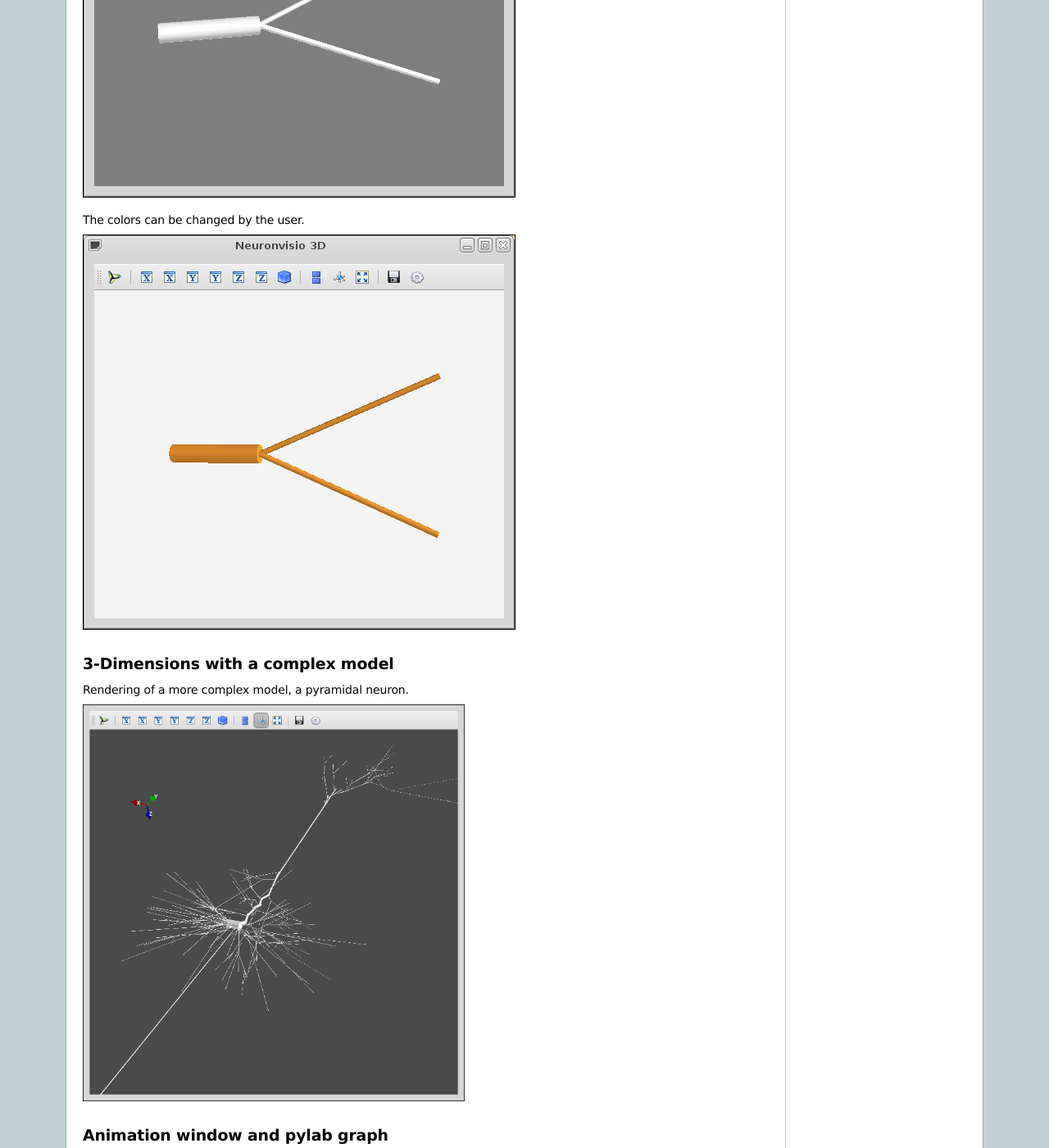
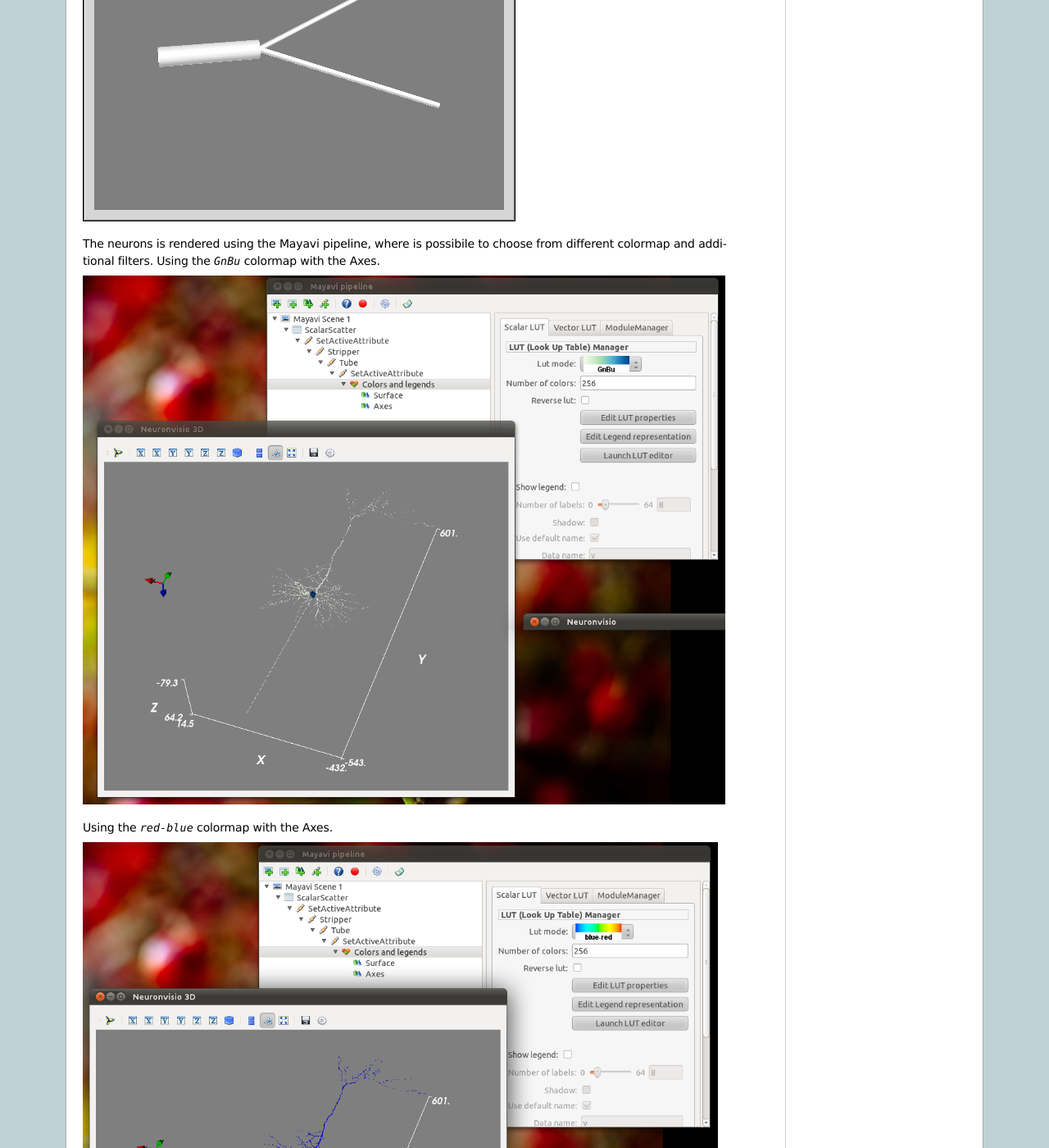
Before and after one commit to mattions/neuronvisio, a Sphinx documentation site: the page built from docs/screenshots.rst, in a window 1280 px wide and 1400 px high, scrolled down 1052 px. Shown: the whole window at 82% size. Built offline with Sphinx 7.4.7, drawn with Linux system fonts in a browser that asks for light colours; formulas are drawn with MathJax 3; the version number is read from the project's files by our own code.

Commit message:
Updated the docs, the screenshoots and added some new.

```diff
--- a/CHANGES.rst
+++ b/CHANGES.rst
@@ -9,6 +9,7 @@
 - Now it's faster. A lot faster
 - All the segments are plotted, not only the section. This is extremely helpful with geometrical reconstruct
   neurons and networks.
+- Updated the docs and the screenshots.
 
 0.5.2 -- 26 Jan 2011
 =====================
--- a/docs/gettingstarted.rst
+++ b/docs/gettingstarted.rst
@@ -64,7 +64,7 @@ Visualization
 
 To visualize you model after you loaded you have to click the Plot3d button.
 
-.. image:: images/Neuronvisio_Controls.png
+.. image:: images/Neuronvisio_Controls_Init_and_Run.png
 
 
 The 3D window will open showing your model:
@@ -98,7 +98,7 @@ To plot the simulation's results you first have to create a Vector
 For example if you are interested in the voltage you have to insert `v`
 in the 'Variable to record` and click `Create Vector`.
 
-.. image:: images/Neuronvisio_Controls_selecting_variable.png
+.. image:: images/Neuronvisio_Controls_Init_and_Run.png
 
 Run the simulation
 ------------------
--- a/docs/screenshots.rst
+++ b/docs/screenshots.rst
@@ -17,7 +17,7 @@ you the time of the NEURON_ simulator.
 You can change the `tstop`, the `dt` and the initial voltage from the GUI or
 the console.
 
-.. image:: images/Neuronvisio_Controls.png
+.. image:: images/Neuronvisio_Controls_Init_and_Run.png
 
 3-Dimensions with a simple model
 ================================
@@ -26,9 +26,17 @@ Rendering of a simple model with 3 section.
 
 .. image:: images/Simple_model.png
 
-The colors can be changed by the user.
+The neurons is rendered using the Mayavi pipeline, where is possibile to choose
+from different colormap and additional filters.
+Using the `GnBu` colormap with the Axes.
 
-.. image:: images/nrnvisio-user-color.png
+.. image:: images/nrnvisio-mayavi-color.png
+	:scale: 70
+
+Using the `red-blue` colormap with the Axes.
+
+.. image:: images/nrnvisio-mayavi-color2.png
+	:scale: 70
 
 3-Dimensions with a complex model
 =================================
```
Also changed, not shown: other parts of CHANGES.rst (+1 -1 lines), docs/images/Neuronvisio_3D.png, docs/images/Neuronvisio_Controls_Init_and_Run.png, docs/images/Neuronvisio_sec_info.png, docs/images/nrnvisio-mayavi-color.png (added), docs/images/nrnvisio-mayavi-color2.png (added), docs/images/pylab_integration.png, docs/images/pyramidal_3D_change_voltage.png, 1 other file.
